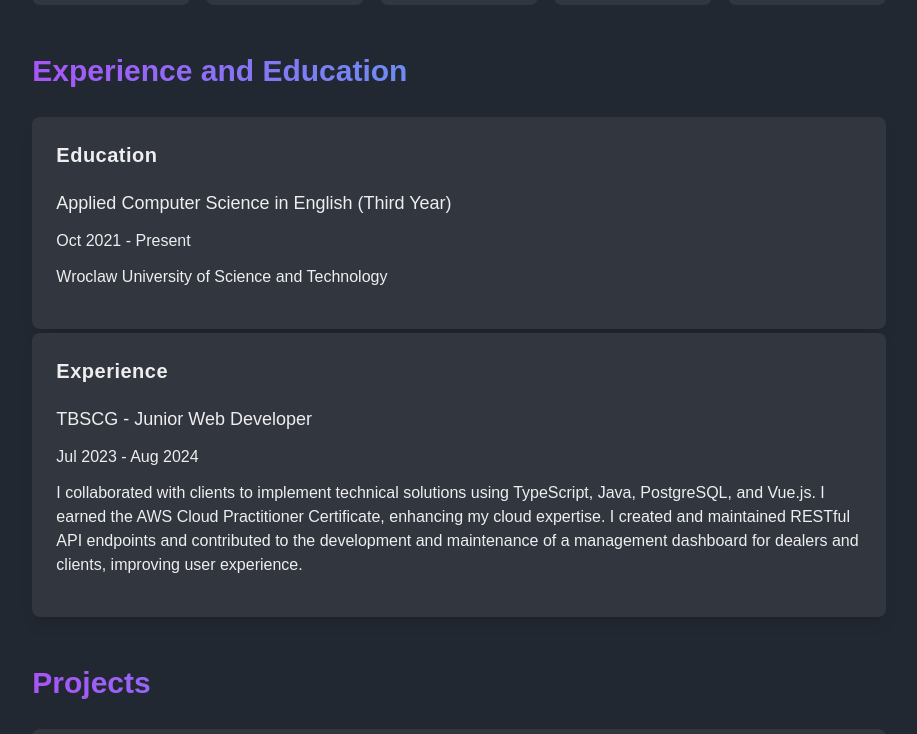
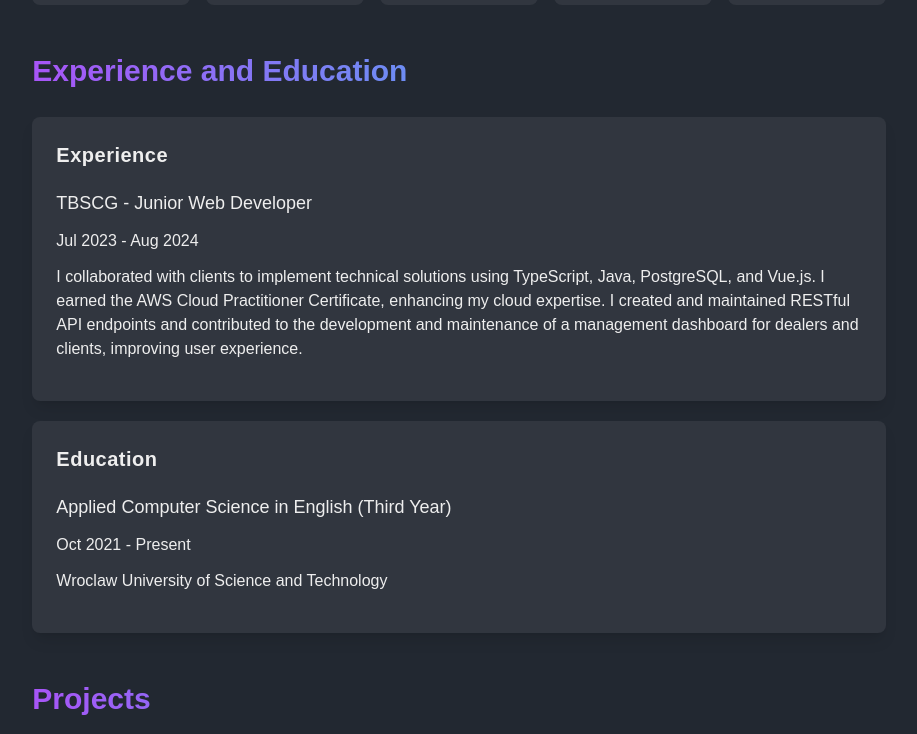
Before and after one commit to kobebrylant/portfolio, a Vue app: page / in a window 1280 px wide. Shown: the part 939-1673 px from the top of the page, without its empty margins (181-1098 px from the left). Built offline with nearby package versions, Linux system fonts and the light colour scheme.

Commit message:
Margin update

```diff
--- a/src/components/ExperienceComponent.vue
+++ b/src/components/ExperienceComponent.vue
@@ -11,8 +11,29 @@
       Experience and Education
     </h1>
 
+    <!-- Experience Card -->
+    <div class="mb-5 p-6 bg-[#31363F] rounded-lg shadow-lg border-[#31363F] transition duration-500 ease-in-out relative group overflow-hidden">
+      <div
+        class="absolute inset-0 bg-gradient-to-r from-violet-600 to-cyan-300 opacity-0 group-hover:opacity-100 transition duration-500 ease-in-out pointer-events-none"
+      />
+      <h2 class="text-xl font-bold tracking-wide mb-3 relative z-10 pb-2">
+        Experience
+      </h2>
+      <div class="mb-4 relative z-10">
+        <h3 class="font-medium text-lg mb-3">
+          TBSCG - Junior Web Developer
+        </h3>
+        <p class="font-light mb-3">
+          Jul 2023 - Aug 2024
+        </p>
+        <p>
+          I collaborated with clients to implement technical solutions using TypeScript, Java, PostgreSQL, and Vue.js. I earned the AWS Cloud Practitioner Certificate, enhancing my cloud expertise. I created and maintained RESTful API endpoints and contributed to the development and maintenance of a management dashboard for dealers and clients, improving user experience.
+        </p>
+      </div>
+    </div>
+
     <!-- Education Card -->
-    <div class="mb-1 p-6 bg-[#31363F] rounded-lg shadow-lg border-[#31363F] transition duration-500 ease-in-out relative group overflow-hidden">
+    <div class="p-6 bg-[#31363F] rounded-lg shadow-lg border-[#31363F] transition duration-500 ease-in-out relative group overflow-hidden">
       <div
         class="absolute inset-0 bg-gradient-to-r from-violet-600 to-cyan-300 opacity-0 group-hover:opacity-100 transition duration-500 ease-in-out pointer-events-none"
       />
@@ -31,51 +52,8 @@
         </p>
       </div>
     </div>
-
-    <!-- Experience Card -->
-    <div class="mb-1 p-6 bg-[#31363F] rounded-lg shadow-lg border-[#31363F] transition duration-500 ease-in-out relative group overflow-hidden">
-      <div
-        class="absolute inset-0 bg-gradient-to-r from-violet-600 to-cyan-300 opacity-0 group-hover:opacity-100 transition duration-500 ease-in-out pointer-events-none"
-      />
-      <h2 class="text-xl font-bold tracking-wide mb-3 relative z-10 pb-2">
-        Experience
-      </h2>
-      <div class="mb-4 relative z-10">
-        <h3 class="font-medium text-lg mb-3">
-          TBSCG - Junior Web Developer
-        </h3>
-        <p class="font-light mb-3">
-          Jul 2023 - Aug 2024
-        </p>
-        <p>
-          I collaborated with clients to implement technical solutions using TypeScript, Java, PostgreSQL, and Vue.js. I earned the AWS Cloud Practitioner Certificate, enhancing my cloud expertise. I created and maintained RESTful API endpoints and contributed to the development and maintenance of a management dashboard for dealers and clients, improving user experience.
-        </p>
-      </div>
-    </div>
   </div>
 </template>
-
-<script setup lang="ts">
-import { ref } from 'vue';
-
-// Reactive reference to hold the style for the gradient
-const cardStyle = ref({});
-
-const updateGradientPosition = (event) => {
-    const { clientX, clientY } = event;
-    const rect = event.target.getBoundingClientRect();
-    const x = clientX - rect.left;
-    const y = clientY - rect.top;
-
-    // Update the background position of the gradient to follow the cursor
-    cardStyle.value = {
-        backgroundPosition: `${x}px ${y}px`,
-    };
-};
-
-// Add event listeners for mouse movement on each card
-
-</script>
 
 <style scoped>
 .group:hover .absolute {
--- a/src/components/ProjectsComponent.vue
+++ b/src/components/ProjectsComponent.vue
@@ -10,7 +10,7 @@
     <h1 class="pb-2 font-bold text-3xl mb-5 bg-gradient-to-r from-purple-500 to-cyan-400 bg-clip-text text-transparent">
       Projects
     </h1>
-    <div class="mb-1 p-6 bg-[#31363F] rounded-lg shadow-lg border-[#31363F] transition duration-500 ease-in-out relative group overflow-hidden">
+    <div class="mb-5 p-6 bg-[#31363F] rounded-lg shadow-lg border-[#31363F] transition duration-500 ease-in-out relative group overflow-hidden">
       <div
         class="absolute inset-0 bg-gradient-to-r from-violet-600 to-cyan-300 opacity-0 group-hover:opacity-100 transition duration-500 ease-in-out pointer-events-none"
       />
@@ -34,7 +34,7 @@
       <h2 class="text-xl font-bold tracking-wide mb-3 relative z-10 pb-2">
         Portfolio Website
       </h2>
-      <div class="mb-4 relative z-10">
+      <div class="mb-5 relative z-10">
         <h3 class="font-medium text-lg mb-3">
           Portfolio Website developed with Vue.js, Vite and Tailwind CSS
         </h3>
```
Also changed, not shown: 1 other file (tests, documents, lock files or other folders).
